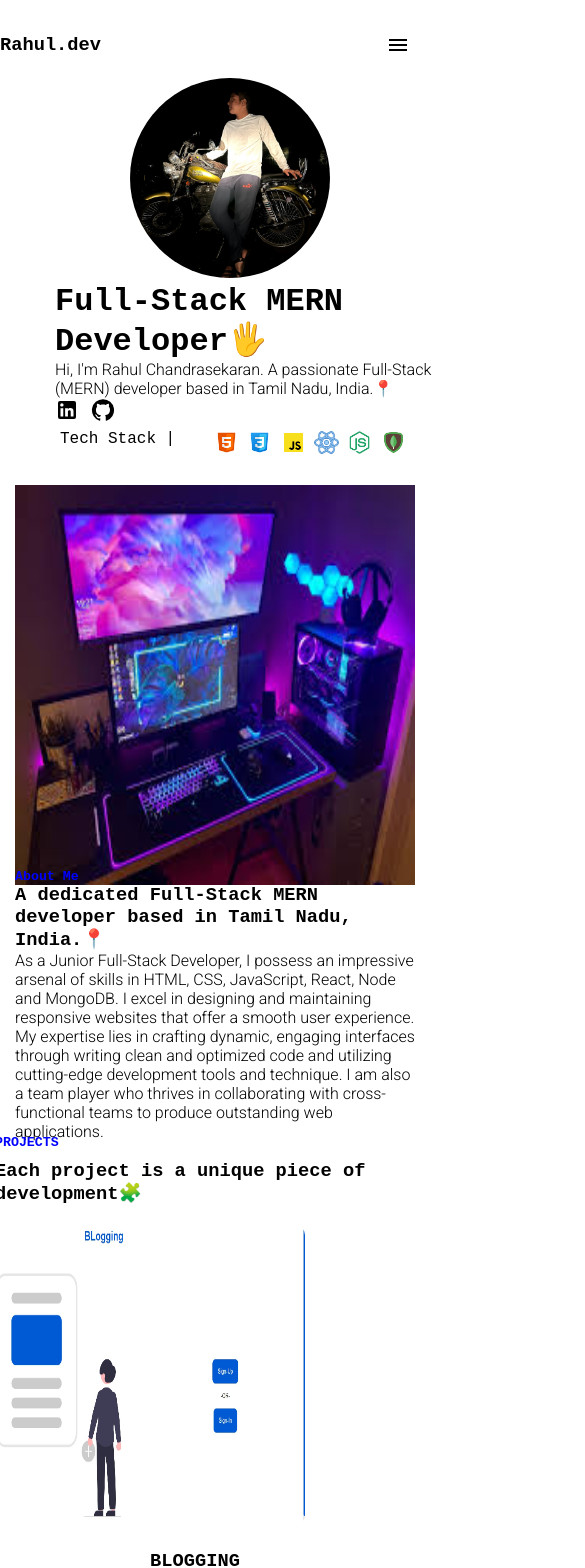
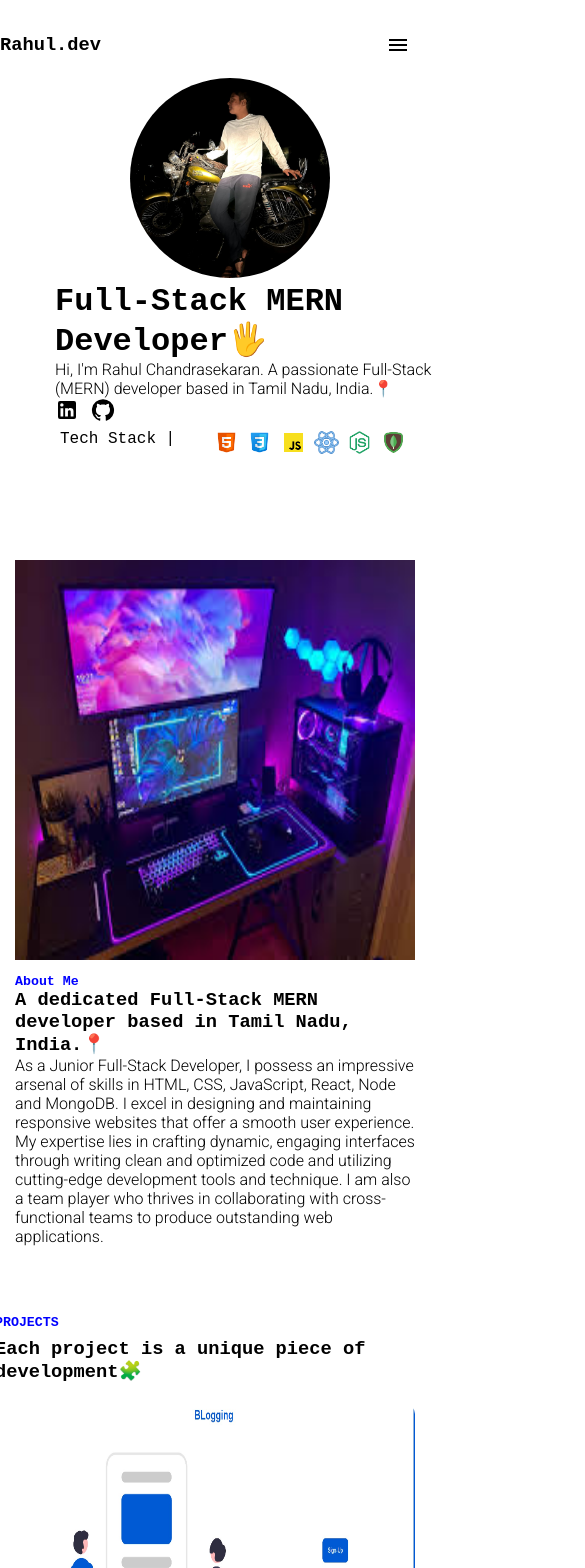
Before and after one commit to RahulChan35/Rahul-Portfolio, a React (Vite) app: page / in a window 390 px wide. Shown: the top 1568 px of the page, 585 px wide, since content can reach past the window. Built offline with nearby package versions, Linux system fonts and the light colour scheme; a web font is replaced by a local one.

Commit message:
fourth commit

```diff
--- a/src/index.css
+++ b/src/index.css
@@ -395,7 +395,7 @@ color: blue;
 @media only screen and (max-width: 600px) {
   .about-container {
     margin: 15px;
-      height: 620px;
+      height:800px;
       width: 400px;
   }
 
@@ -405,7 +405,7 @@ color: blue;
     justify-content: space-between;
     flex-direction: column;
     width: 400px;
-    height: 620px;
+    height: 650px;
   }
 
   .about-component > .left {
@@ -443,7 +443,7 @@ color: blue;
 
   .project-component > .all-projects {
     width: 400px;
-    height: 600px;
+    height: 650px;
   }
 
   .left-single-project  {
@@ -457,7 +457,7 @@ color: blue;
 
 
   .left-single-project > .left {
-    width: 620px;
+    width: 400px;
   }
 
   .left-single-project > .left > img {
@@ -499,7 +499,7 @@ color: blue;
 
 @media only screen and (max-width: 600px) {
   .footer {
-    width: 700px;
+    width: 400px;
   }
 }
 
```
